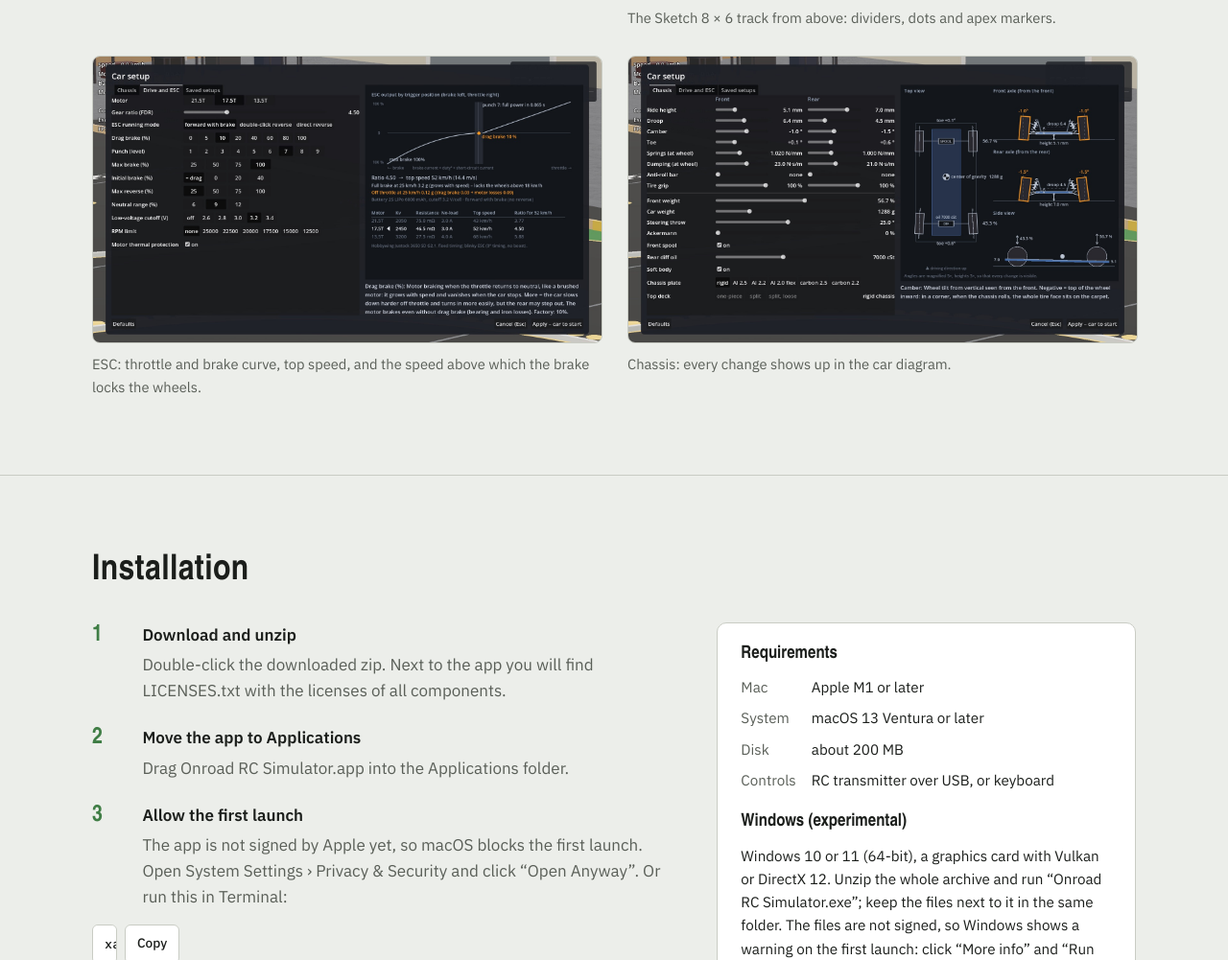
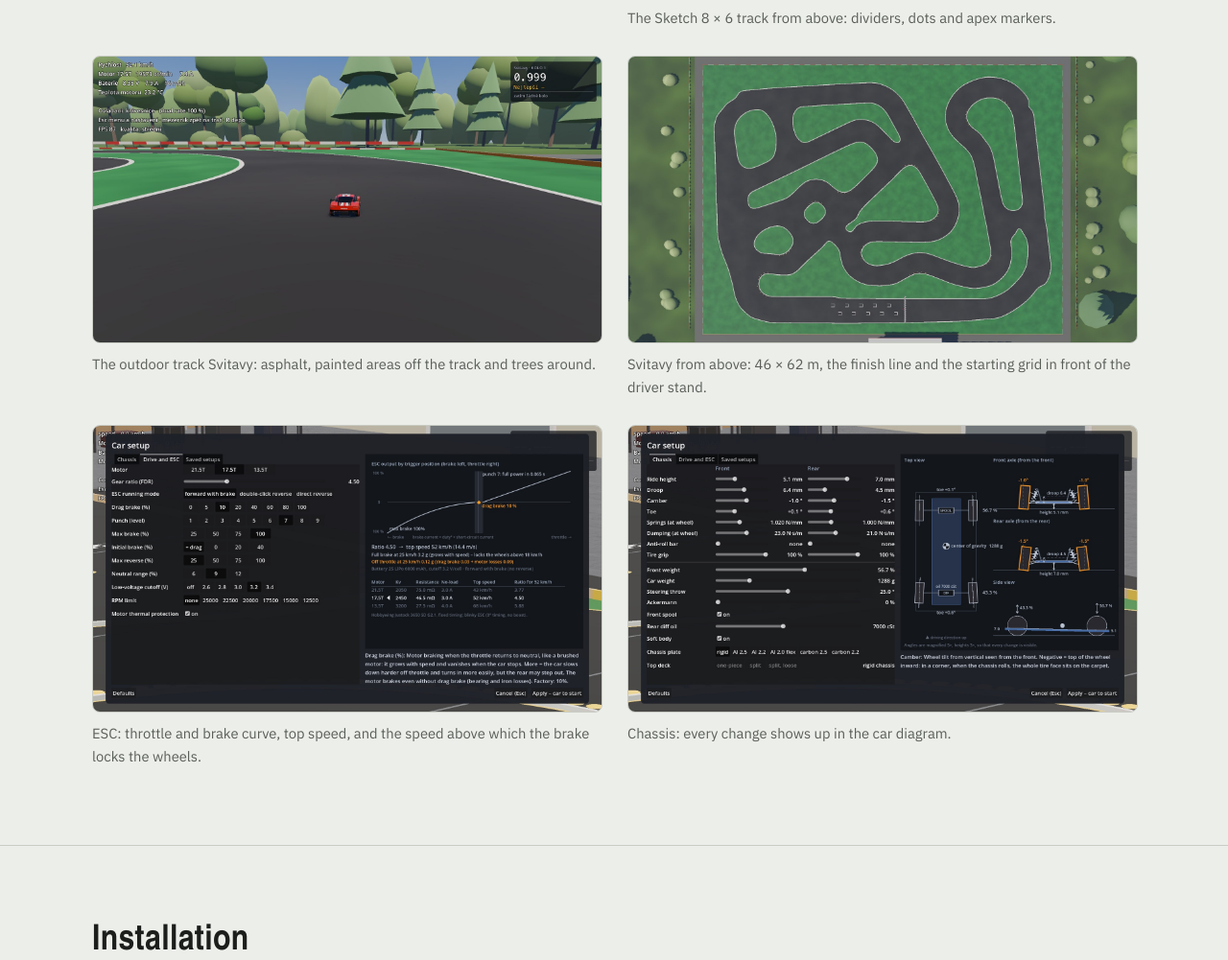
Before and after one commit to ibb-jile/onroad-rc-simulator, a plain HTML site: page index.html in a window 1280 px wide. Shown: the part 2559-3560 px from the top of the page at 96% size. Drawn offline with Linux system fonts and the light colour scheme; a web font is replaced by a local one.

Commit message:
Snímky venkovní dráhy Svitavy
Co-Authored-By: Claude Fable 5.2 <noreply@anthropic.com>

```diff
--- a/index.html
+++ b/index.html
@@ -247,6 +247,14 @@ footer .wrap { display: flex; flex-wrap: wrap; gap: 8px 24px; justify-content: s
           <figcaption><span lang="cs">Trať Nákres 8 × 6 shora: dělicí pásy, poklice a terče.</span><span lang="en">The Sketch 8 × 6 track from above: dividers, dots and apex markers.</span></figcaption>
         </figure>
         <figure>
+          <img src="img/svitavy-chase.jpg" width="1600" height="900" loading="lazy" alt="Red touring car on the outdoor asphalt track Svitavy with green painted areas, white lines and trees around">
+          <figcaption><span lang="cs">Venkovní dráha Svitavy: asfalt, natřené plochy mimo trať a stromy kolem.</span><span lang="en">The outdoor track Svitavy: asphalt, painted areas off the track and trees around.</span></figcaption>
+        </figure>
+        <figure>
+          <img src="img/svitavy-top.jpg" width="1600" height="900" loading="lazy" alt="Top view of the outdoor track Svitavy with the finish line and the starting grid">
+          <figcaption><span lang="cs">Svitavy shora: 46 × 62 m, cílová čára a startovní rošt před tribunou.</span><span lang="en">Svitavy from above: 46 × 62 m, the finish line and the starting grid in front of the driver stand.</span></figcaption>
+        </figure>
+        <figure>
           <img src="img/setup-esc.jpg" width="1600" height="900" loading="lazy" alt="Car setup dialog with ESC settings and a throttle and brake graph">
           <figcaption><span lang="cs">Regulátor: graf plynu a brzdy, maximálka a od jaké rychlosti brzda zamyká kola.</span><span lang="en">ESC: throttle and brake curve, top speed, and the speed above which the brake locks the wheels.</span></figcaption>
         </figure>
```
Also changed, not shown: src/page.html (+8 -0 lines), img/svitavy-chase.jpg (added), img/svitavy-top.jpg (added).
